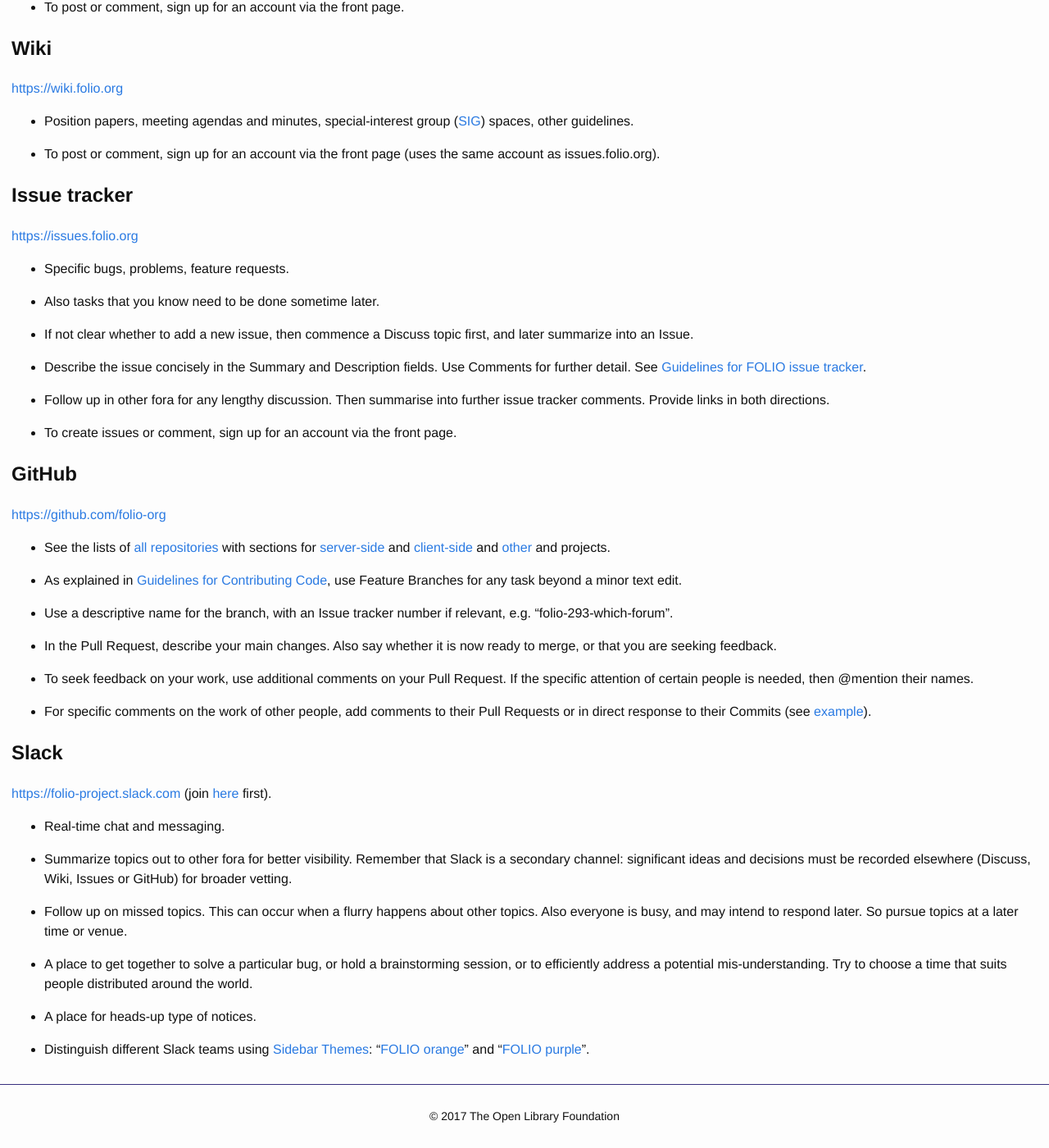
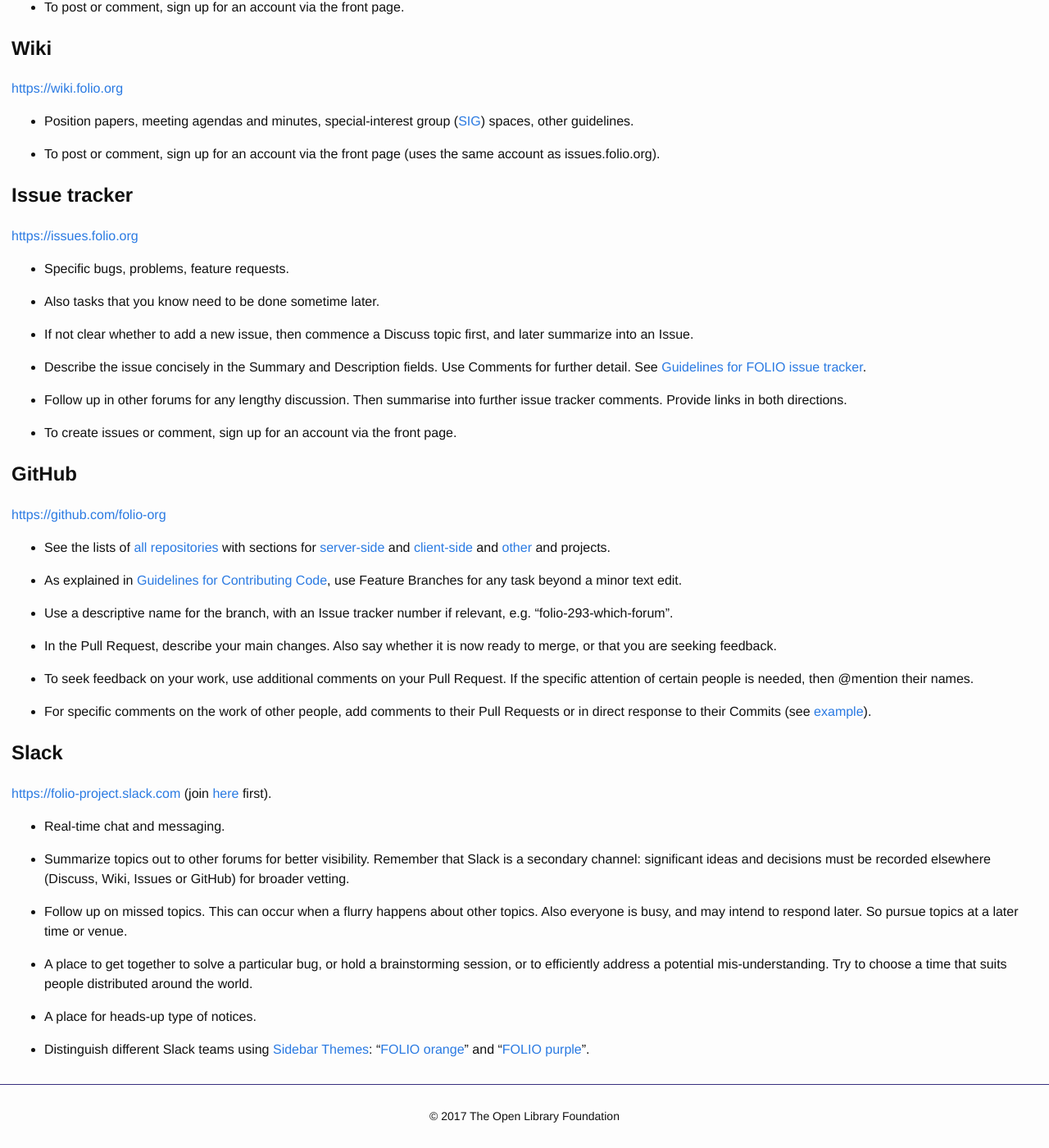
Before and after one commit to folio-org/folio-org.github.io, a Jekyll site: the page built from community/which-forum.md, in a window 1280 px wide and 1400 px high, scrolled down 1255 px. Shown: the whole window at 82% size. Built offline with Jekyll 4.4.1, drawn with Linux system fonts in a browser that asks for light colours; nearby versions of some CDN libraries; some of the changed text lies outside the part shown.

Commit message:
Fix spelling forums

```diff
--- a/community/which-forum.md
+++ b/community/which-forum.md
@@ -20,7 +20,7 @@
 
 As explained in the
 [collaboration tools](../community/#collaboration-tools) section,
-we have four primary fora:
+we have four primary forums:
 [Discuss](#discuss) (messaging forum),
 [Wiki](#wiki) (documents),
 [Issues](#issue-tracker) (bug and task tracking), and
@@ -113,7 +113,7 @@
   Use Comments for further detail.
   See [Guidelines for FOLIO issue tracker](guide-issues).
 
-- Follow up in other fora for any lengthy discussion.
+- Follow up in other forums for any lengthy discussion.
   Then summarise into further issue tracker comments.
   Provide links in both directions.
 
@@ -154,7 +154,7 @@
 
 - Real-time chat and messaging.
 
-- Summarize topics out to other fora for better visibility.
+- Summarize topics out to other forums for better visibility.
   Remember that Slack is a secondary channel: significant ideas and
   decisions must be recorded elsewhere (Discuss, Wiki, Issues or GitHub)
   for broader vetting.
```
Also changed, not shown: community/guide-issues.md (+1 -1 lines).
